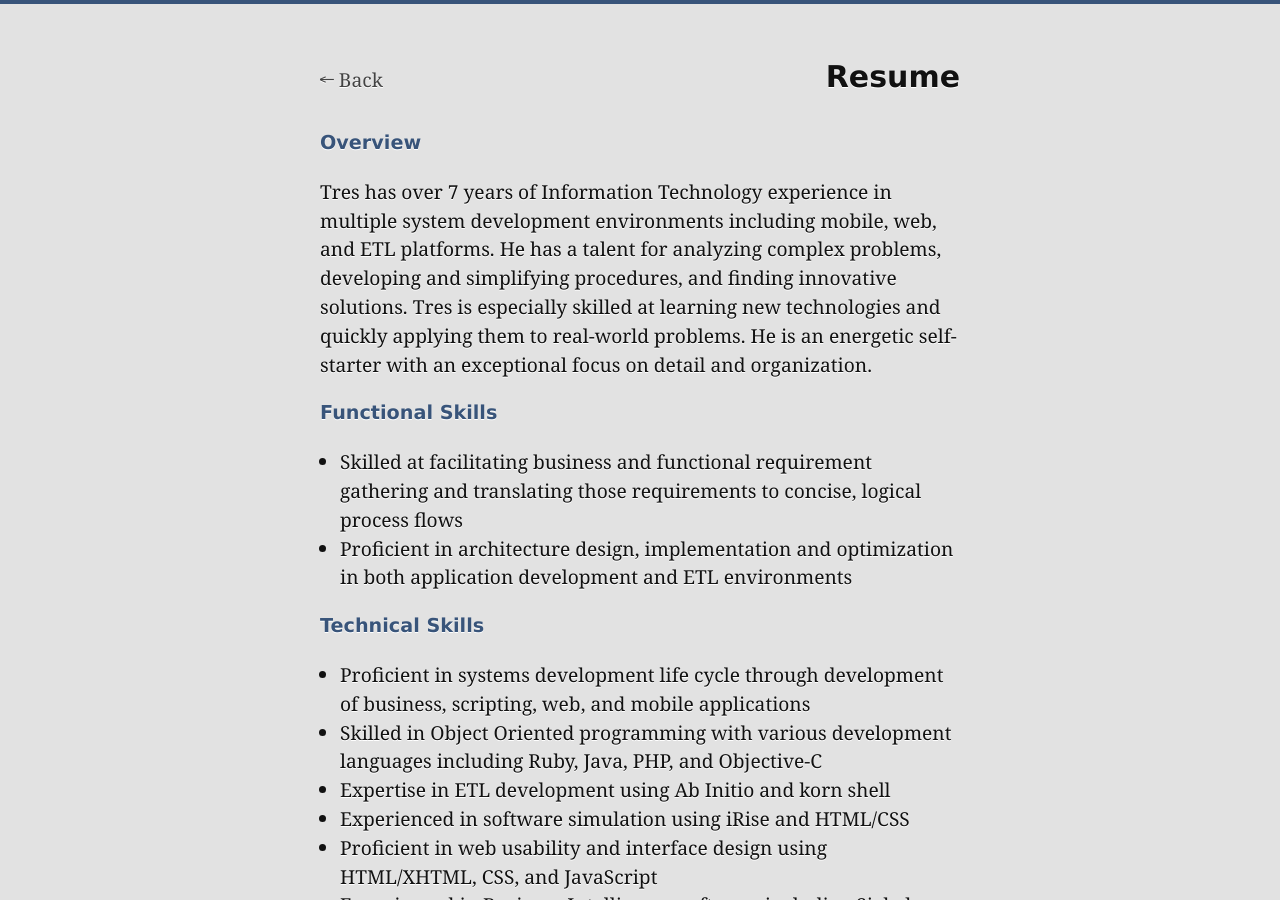
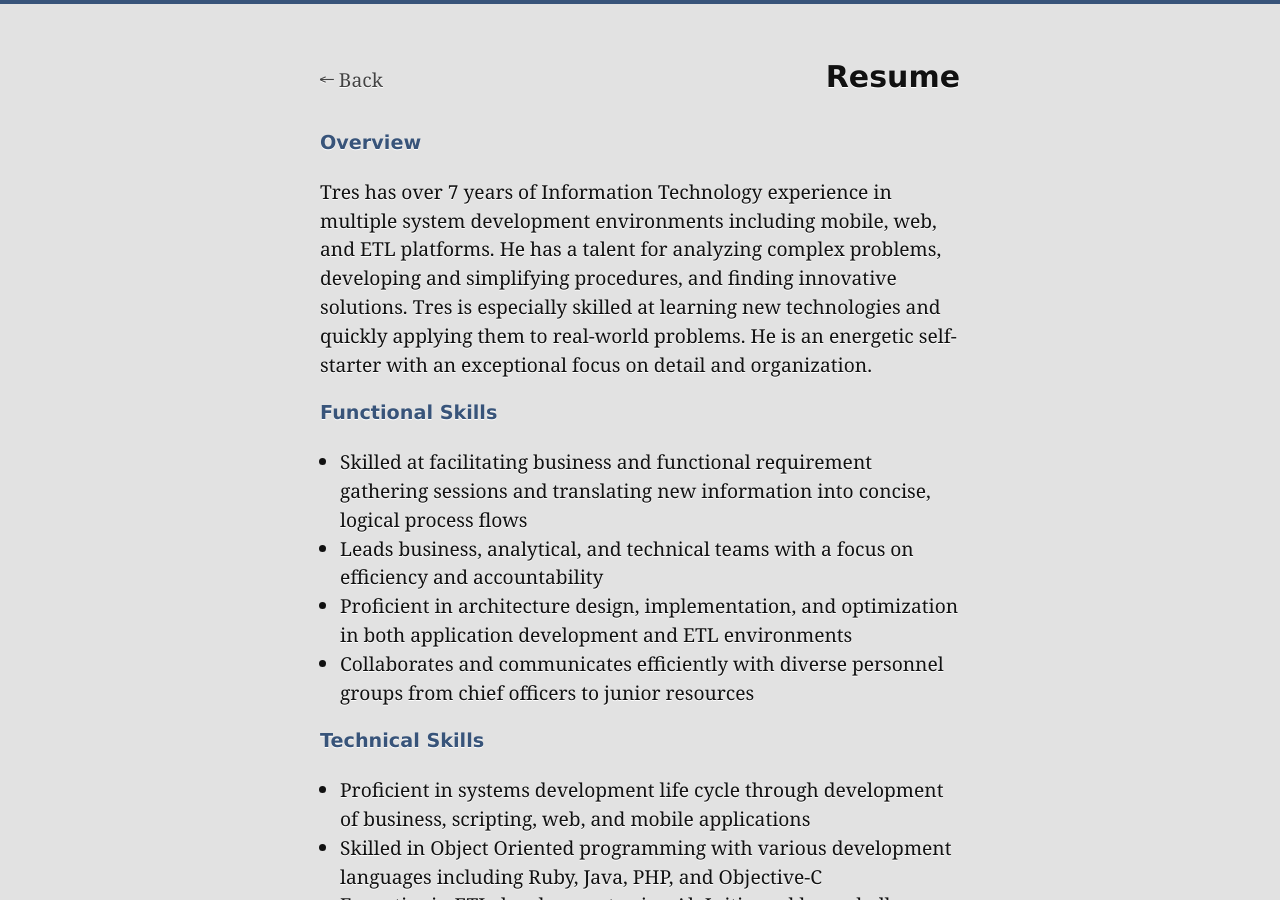
Before and after one commit to trestrantham/trestrantham.com, a Jekyll site: the page built from resume/index.markdown, in a window 1280 px wide and 900 px high. Built offline with Jekyll 4.4.1, drawn with Linux system fonts in a browser that asks for light colours; Markdown is read by kramdown in place of the engine named in the settings.

Commit message:
Minor updates

```diff
--- a/_layouts/default.html
+++ b/_layouts/default.html
@@ -14,7 +14,4 @@
     <hr />
   </section>
 </body>
-<script src="//landmark.io/landmark.js"
-  data-api-key="7c2dc18a6fcee5274fbb0bcd1a61cc98">
-</script>
 </html>
--- a/index.markdown
+++ b/index.markdown
@@ -19,7 +19,8 @@ craft beer, and other musings of general nerdery. I'm a strong advocate for
 usability and standards both on and off the web. I like simplicity in life and
 design. And I've crashed in a Piper Navaho twin-engine aircraft.
 
-I can also be found on [Twitter](http://twitter.com/trestrantham "Twitter") and
+I can also be found on [GitHub](http://github.com/trestrantham),
+[Twitter](http://twitter.com/trestrantham "Twitter"), and
 [Facebook](http://facebook.com/trestrantham "Facebook"). If you want to contact
 me directly for any reason, please feel free to email
 [me@trestrantham.com](mailto:me@trestrantham.com).
--- a/resume/index.markdown
+++ b/resume/index.markdown
@@ -19,10 +19,14 @@ energetic self-starter with an exceptional focus on detail and organization.
 
 ### Functional Skills ###
 
-- Skilled at facilitating business and functional requirement gathering and
-  translating those requirements to concise, logical process flows
-- Proficient in architecture design, implementation and optimization in both
+- Skilled at facilitating business and functional requirement gathering
+  sessions and translating new information into concise, logical process flows
+- Leads business, analytical, and technical teams with a focus on efficiency
+  and accountability
+- Proficient in architecture design, implementation, and optimization in both
   application development and ETL environments
+- Collaborates and communicates efficiently with diverse personnel groups from
+  chief officers to junior resources
 
 ### Technical Skills ###
 
```
